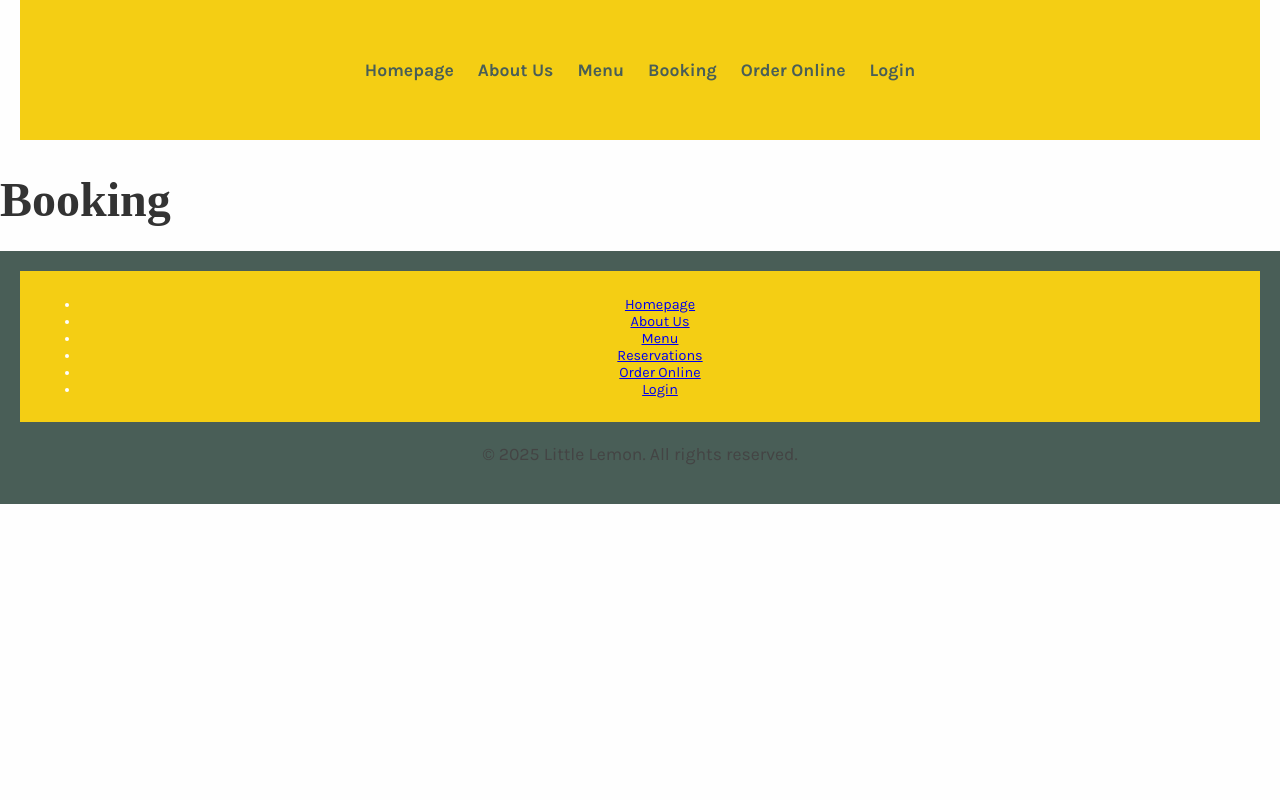
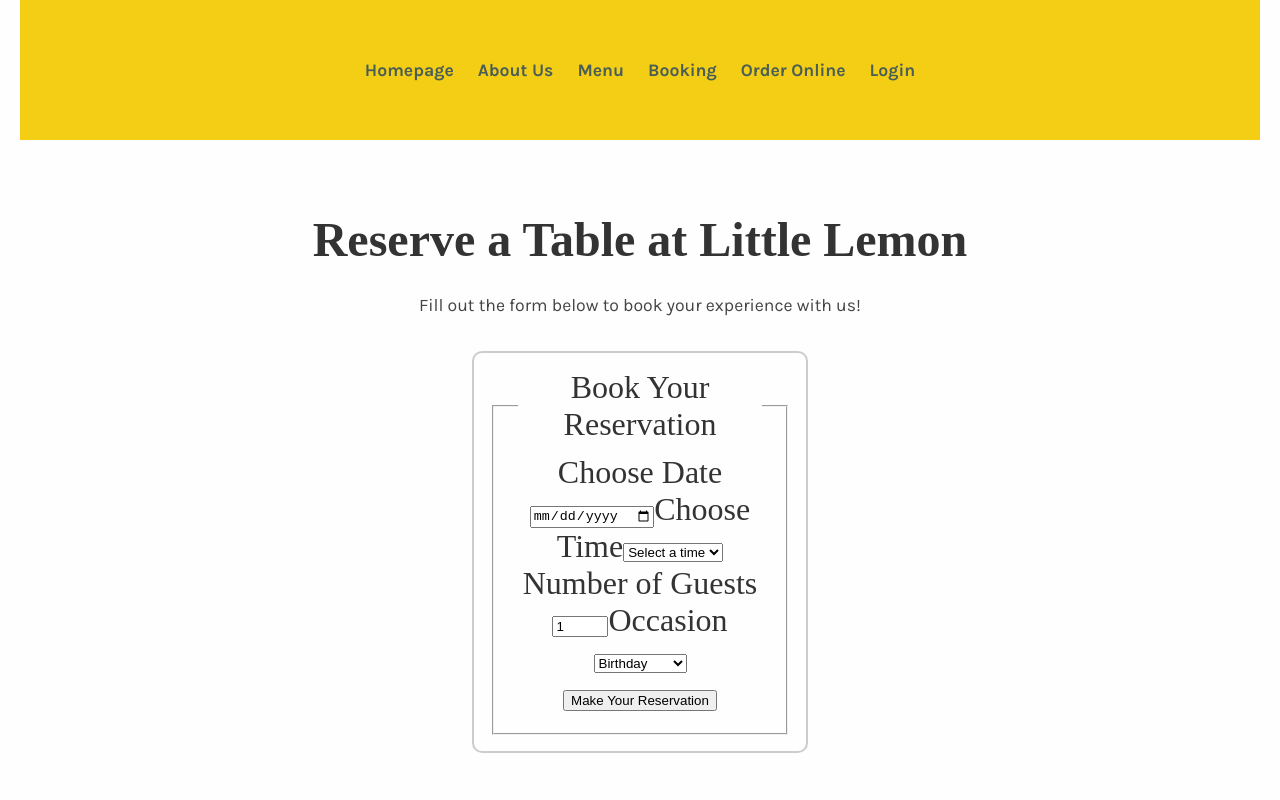
Before and after one commit to lucaswayneray/my-app, a React (Create React App) app: page /booking in a window 1280 px wide. Shown: the top 800 px of the page. Built offline with nearby package versions, Linux system fonts and the light colour scheme; a web font is replaced by a local one.

Commit message:
Refactor BookingForm to use dynamic available times and improve form structure

```diff
--- a/src/App.css
+++ b/src/App.css
@@ -222,3 +222,13 @@
   border-radius: 10px;
   box-shadow: 0 4px 10px rgba(0, 0, 0, 0.1);
 }
+
+.booking-form {
+  display: grid;
+  gap: 20px;
+  max-width: 300px;
+  margin: 2rem auto;
+  padding: 1rem;
+  border: 2px solid #ccc;
+  border-radius: 10px;
+}
--- a/src/AppRoutes.js
+++ b/src/AppRoutes.js
@@ -1,14 +1,14 @@
 import { Routes, Route } from 'react-router-dom';
 import Home from './pages/Home';
 import About from './pages/About';
-import Booking from './pages/Booking';
+import BookingPage from './pages/BookingPage';
 
 function AppRoutes() {
   return (
     <Routes>
       <Route path="/" element={<Home />} />
       <Route path="/about" element={<About />} />
-      <Route path="/booking" element={<Booking />} />
+      <Route path="/booking" element={<BookingPage />} />
     </Routes>
   );
 }
--- /dev/null
+++ b/src/components/BookingForm.js
@@ -0,0 +1,77 @@
+import { useState } from 'react';
+
+export default function BookingForm() {
+  // State for form inputs
+  const [date, setDate] = useState('');
+  const [time, setTime] = useState('');
+  const [guests, setGuests] = useState(1);
+  const [occasion, setOccasion] = useState('Birthday');
+
+  // NEW: Available times as state
+  const [availableTimes] = useState([
+    "17:00", "18:00", "19:00", "20:00", "21:00", "22:00"
+  ]);
+
+  // Handle form submission
+  const handleSubmit = (e) => {
+    e.preventDefault();
+    console.log('Reservation Submitted:', { date, time, guests, occasion });
+    // Future: Send data to server or display confirmation
+  };
+
+  return (
+    <form className="booking-form" onSubmit={handleSubmit}>
+      <fieldset>
+        <legend>Book Your Reservation</legend>
+
+        <label htmlFor="res-date">Choose Date</label>
+        <input
+          type="date"
+          id="res-date"
+          value={date}
+          onChange={(e) => setDate(e.target.value)}
+          required
+        />
+
+        <label htmlFor="res-time">Choose Time</label>
+        <select
+          id="res-time"
+          value={time}
+          onChange={(e) => setTime(e.target.value)}
+          required
+        >
+          <option value="">Select a time</option>
+          {availableTimes.map((availableTime) => (
+            <option key={availableTime} value={availableTime}>
+              {availableTime}
+            </option>
+          ))}
+        </select>
+
+        <label htmlFor="guests">Number of Guests</label>
+        <input
+          type="number"
+          id="guests"
+          min="1"
+          max="10"
+          value={guests}
+          onChange={(e) => setGuests(e.target.value)}
+          required
+        />
+
+        <label htmlFor="occasion">Occasion</label>
+        <select
+          id="occasion"
+          value={occasion}
+          onChange={(e) => setOccasion(e.target.value)}
+          required
+        >
+          <option value="Birthday">Birthday</option>
+          <option value="Anniversary">Anniversary</option>
+        </select>
+
+        <button type="submit">Make Your Reservation</button>
+      </fieldset>
+    </form>
+  );
+}
--- a/src/pages/Booking.js
+++ /dev/null
@@ -1,5 +0,0 @@
-function Booking() {
-    return <h1>Booking</h1>;
-  }
-
-  export default Booking;
--- /dev/null
+++ b/src/pages/BookingPage.js
@@ -0,0 +1,11 @@
+import BookingForm from '../components/BookingForm';
+
+export default function BookingPage() {
+  return (
+    <main className="booking-page">
+      <h1>Reserve a Table at Little Lemon</h1>
+      <p>Fill out the form below to book your experience with us!</p>
+      <BookingForm />
+    </main>
+  );
+}
```
